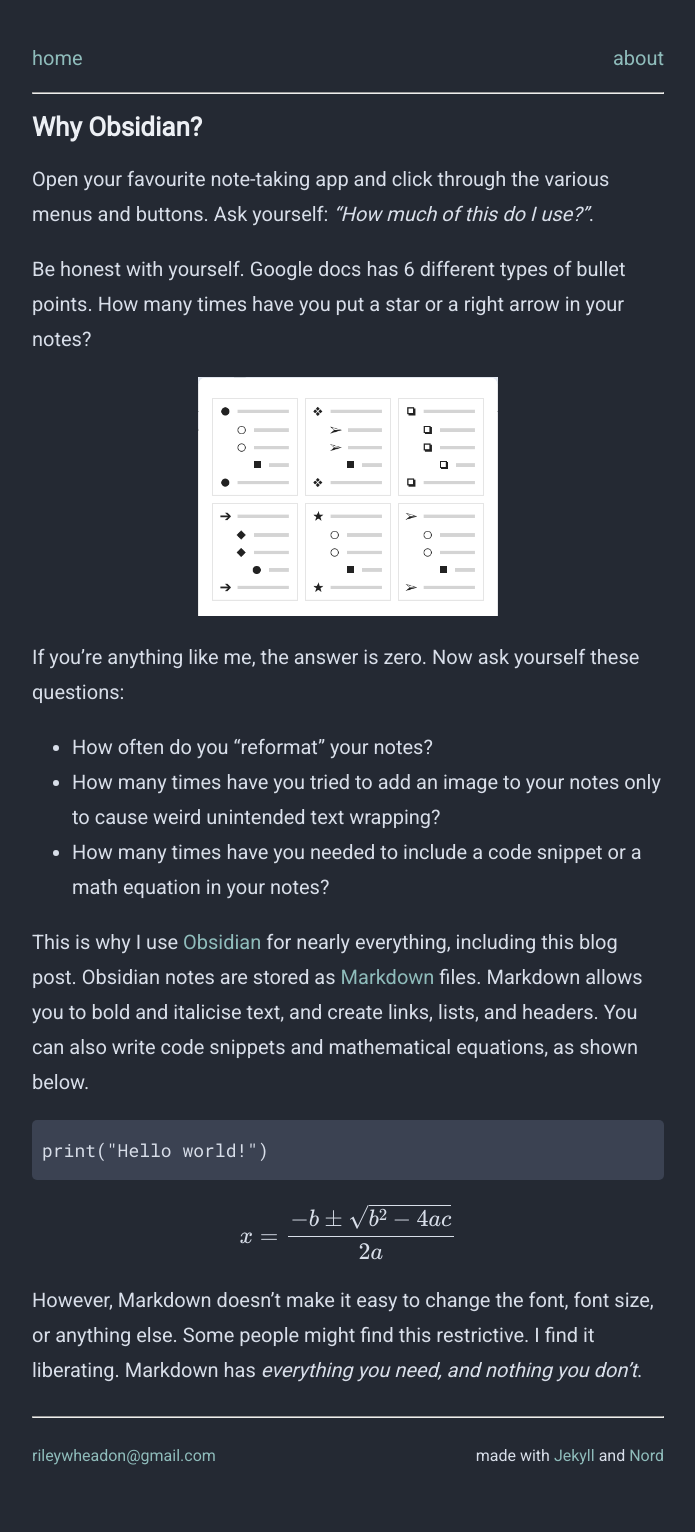
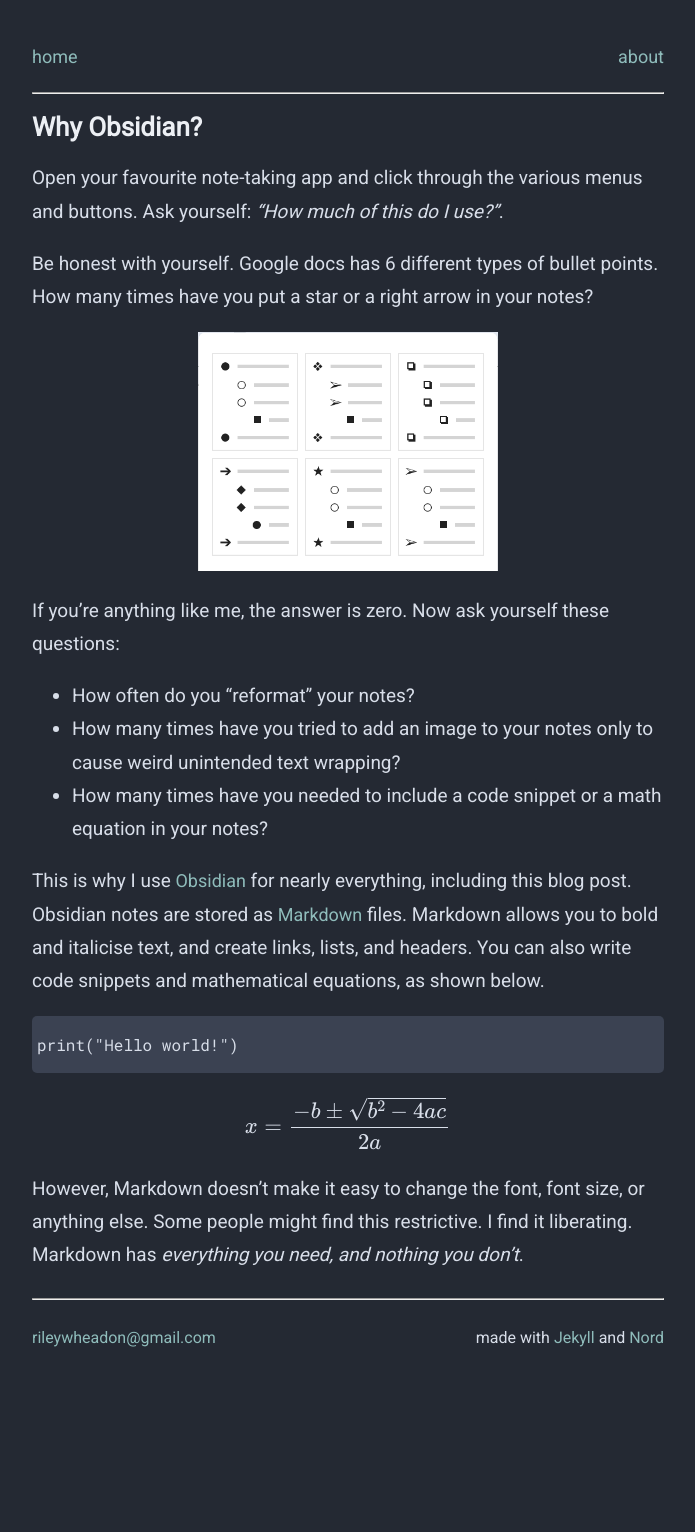
Before and after one commit to rileywheadon/rileywheadon.github.io, a Jekyll site: the page built from why-obsidian.md, in a window 1280 px wide. Shown: the whole page, without its empty margins (292-987 px from the left). Built offline with Jekyll 4.4.1, drawn with Linux system fonts in a browser that asks for light colours; after the commit the page ends 1414 px from its top, so only the background shows below that.

Commit message:
Made the font a little smaller.

```diff
--- a/_sass/main.scss
+++ b/_sass/main.scss
@@ -79,7 +79,7 @@
 a {
 	color: $nord7;
 	text-decoration: none;
-	font-size: 20px;
+	font-size: 18px;
 }
 
 a:hover {
@@ -88,19 +88,19 @@
 
 p, li {
 	color: $nord4;
-	font-size: 20px;
+	font-size: 19px;
 	line-height: 1.75em;
 }
 
 code {
 	color: $nord4;
-	font-size: 18px;
+	font-size: 16px;
 	font-family: 'Roboto Mono', monospace;
 }
 
 .language-plaintext {
 	background-color: $nord1;
-	padding: 5px 10px 5px 10px;
+	padding: 5px;
 	border-radius: 5px;
 }
 
```
Also changed, not shown: 2 other files.
